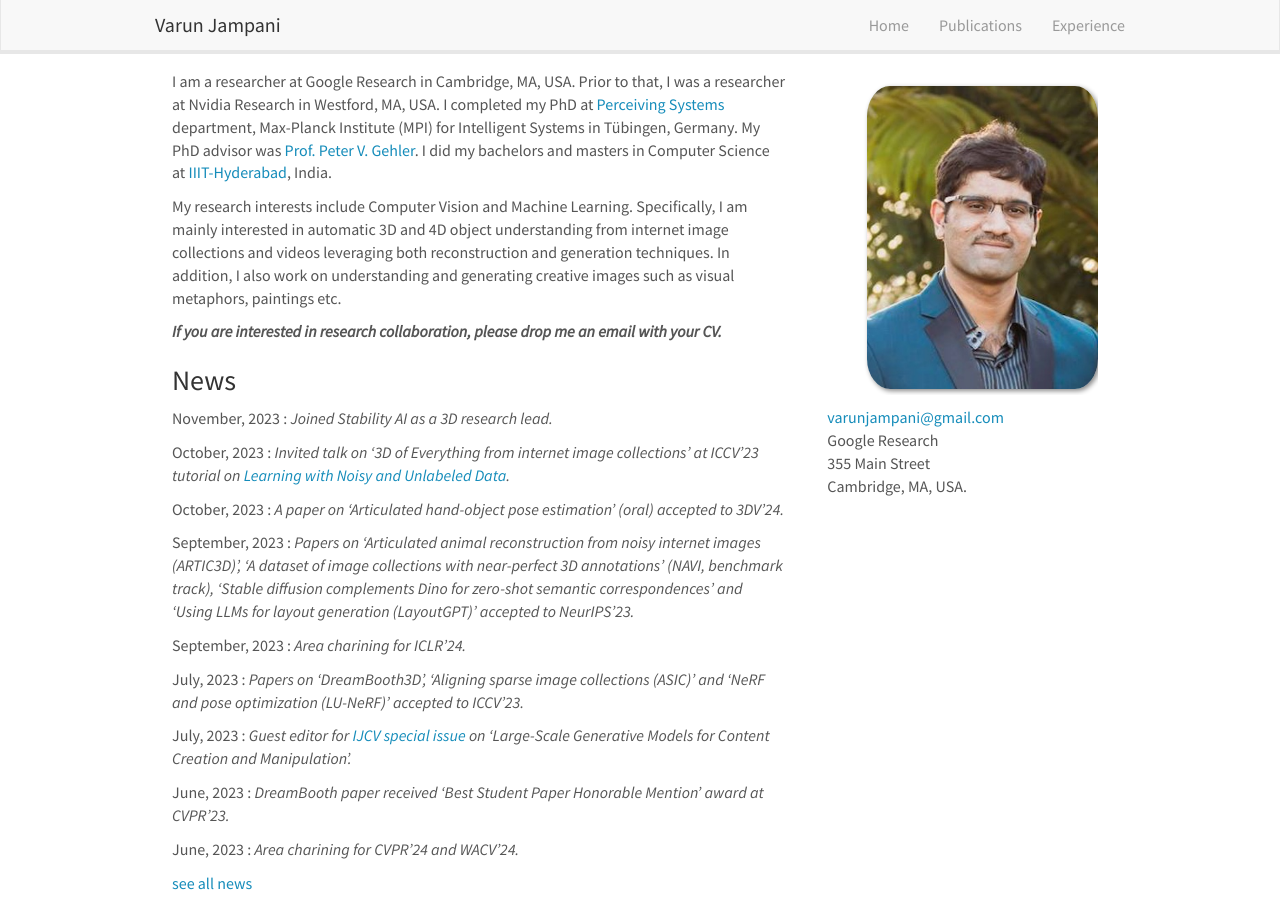
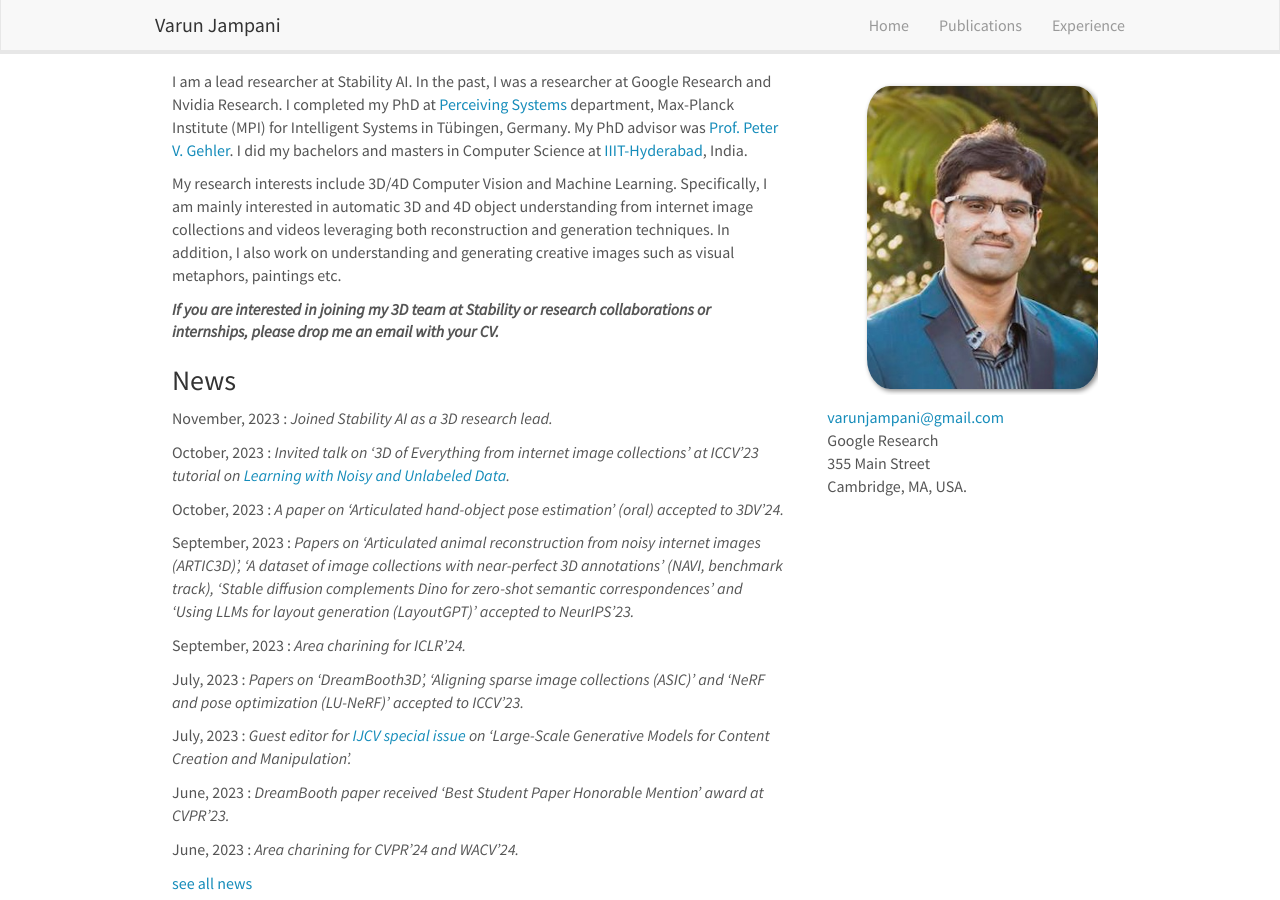
Before and after one commit to varunjampani/varunjampani.github.io, a Jekyll site: the page built from _pages/home.md, in a window 1280 px wide and 900 px high. Built offline with Jekyll 4.4.1, drawn with Linux system fonts in a browser that asks for light colours; nearby versions of some CDN libraries.

Commit message:
Update home.md

```diff
--- a/_pages/home.md
+++ b/_pages/home.md
@@ -12,16 +12,16 @@ permalink: /
 
 <div class="col-sm-8">
 
-I am a researcher at Google Research in Cambridge, MA, USA. Prior to that, I was a researcher at Nvidia Research in Westford, MA, USA. I completed my PhD at [Perceiving Systems](https://ps.is.tuebingen.mpg.de) department, Max-Planck Institute (MPI) for Intelligent Systems in T&uuml;bingen, Germany. My PhD advisor was [Prof. Peter V. Gehler](http://files.is.tue.mpg.de/pgehler//).
+I am a lead researcher at Stability AI. In the past, I was a researcher at Google Research and Nvidia Research. I completed my PhD at [Perceiving Systems](https://ps.is.tuebingen.mpg.de) department, Max-Planck Institute (MPI) for Intelligent Systems in T&uuml;bingen, Germany. My PhD advisor was [Prof. Peter V. Gehler](http://files.is.tue.mpg.de/pgehler//).
 I did my bachelors and masters in Computer Science at [IIIT-Hyderabad](https://www.iiit.ac.in), India.
 
 <!-- My work lies at the intersection of Computer Vision and Machine Learning. Specifically, I am working on leveraging machine learning techniques for understanding and improving computer vision models. The main research question is how different components of a computer vision system need to learn and interact with each other for robust perception. -->
 
-My research interests include Computer Vision and Machine Learning. Specifically, I am mainly interested in automatic 3D and 4D object understanding from internet image collections and videos leveraging both reconstruction and generation techniques. In addition, I also work on understanding and generating creative images such as visual metaphors, paintings etc.
+My research interests include 3D/4D Computer Vision and Machine Learning. Specifically, I am mainly interested in automatic 3D and 4D object understanding from internet image collections and videos leveraging both reconstruction and generation techniques. In addition, I also work on understanding and generating creative images such as visual metaphors, paintings etc.
 
 <!-- **_I am looking for motivated students for collaborations and internships. If interested, please drop me an email with your CV._** -->
 
-**_If you are interested in research collaboration, please drop me an email with your CV._**
+**_If you are interested in joining my 3D team at Stability or research collaborations or internships, please drop me an email with your CV._**
 
 <!-- **_We have research scientist and software engineer positions in our team in Google Research. Please drop me an email with your CV if you are interested in applying._** -->
 
```
